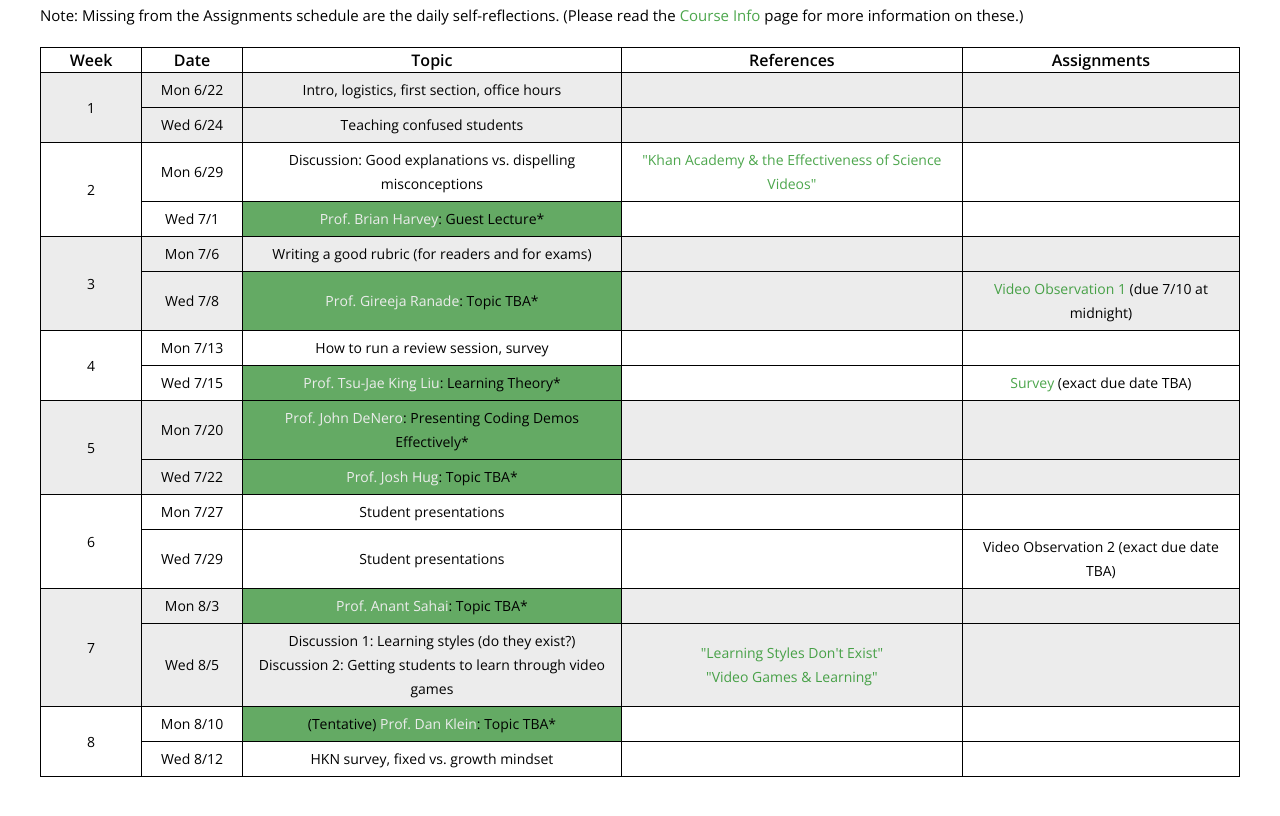
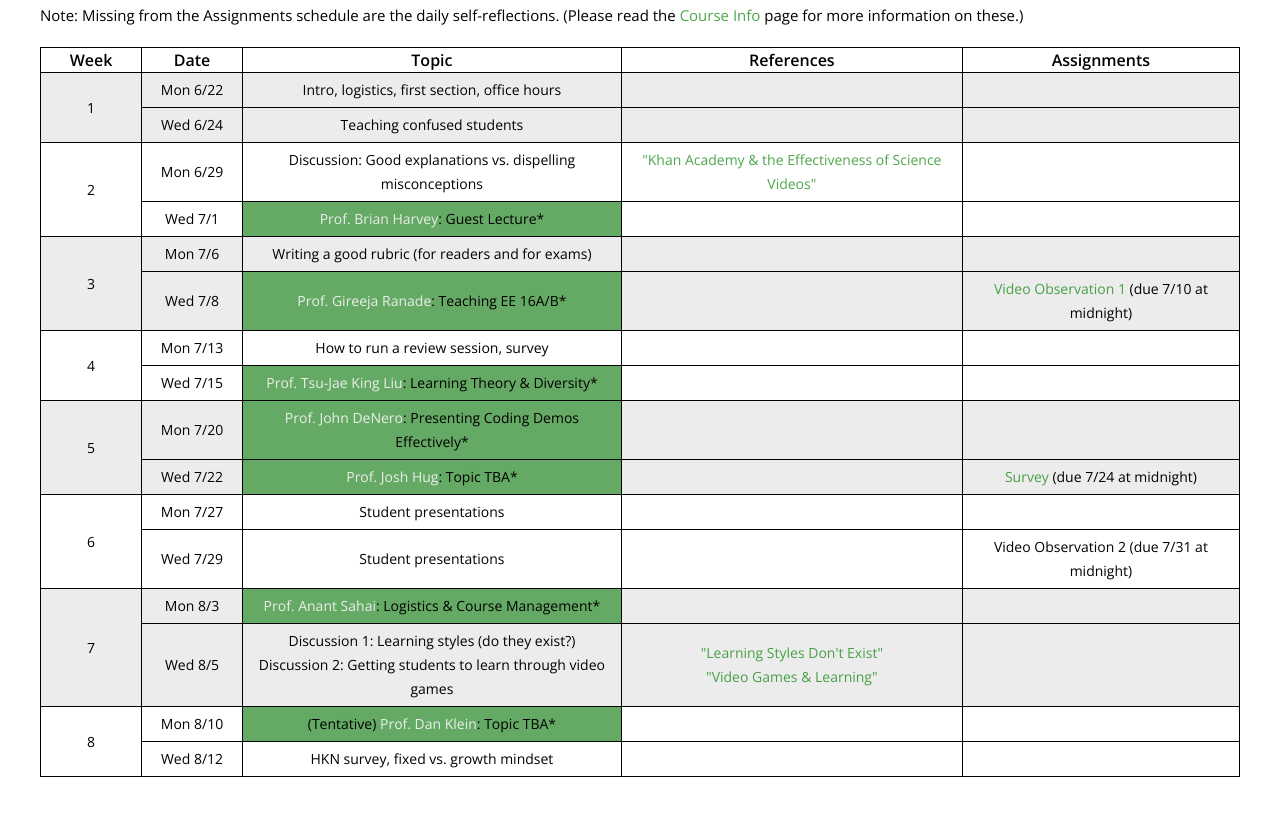
Before and after one commit to tylow/su16, a plain HTML site: page index.html in a window 1280 px wide. Shown: the part 396-1212 px from the top of the page. Drawn offline with nearby package versions, Linux system fonts and the light colour scheme.

Commit message:
Updated assignment due dates

```diff
--- a/index.html
+++ b/index.html
@@ -101,7 +101,7 @@
                     </tr>
                     <tr class="odd">
                         <td>Wed 7/8</td>
-                        <td class="guest-lecture"><a href="http://www.eecs.berkeley.edu/~gireeja/">Prof. Gireeja Ranade</a>: Topic TBA*</td>
+                        <td class="guest-lecture"><a href="http://www.eecs.berkeley.edu/~gireeja/">Prof. Gireeja Ranade</a>: Teaching EE 16A/B*</td>
                         <td></td>
                         <td><a href="https://piazza.com/class/i9j13uojoee1ck?cid=214">Video Observation 1</a> (due 7/10 at midnight)</td>
                     </tr>
@@ -115,9 +115,9 @@
                     </tr>
                     <tr>
                         <td>Wed 7/15</td>
-                        <td class="guest-lecture"><a href="http://www.eecs.berkeley.edu/~tking/">Prof. Tsu-Jae King Liu</a>: Learning Theory*</td>
+                        <td class="guest-lecture"><a href="http://www.eecs.berkeley.edu/~tking/">Prof. Tsu-Jae King Liu</a>: Learning Theory & Diversity*</td>
                         <td></td>
-                        <td><a href="https://piazza.com/class/i9j13uojoee1ck?cid=367">Survey</a> (exact due date TBA)</td>
+                        <td></td>
                     </tr>
                     <!-- Week 5 -->
                     <tr class="odd">
@@ -131,7 +131,7 @@
                         <td>Wed 7/22</td>
                         <td class="guest-lecture"><a href="https://www.eecs.berkeley.edu/Faculty/Homepages/joshhug.html">Prof. Josh Hug</a>: Topic TBA*</td>
                         <td></td>
-                        <td></td>
+                        <td><a href="https://piazza.com/class/i9j13uojoee1ck?cid=367">Survey</a> (due 7/24 at midnight)</td>
                     </tr>
                     <!-- Week 6 -->
                     <tr>
@@ -145,13 +145,13 @@
                         <td>Wed 7/29</td>
                         <td>Student presentations</td>
                         <td></td>
-                        <td>Video Observation 2 (exact due date TBA)</td>
+                        <td>Video Observation 2 (due 7/31 at midnight)</td>
                     </tr>
                     <!-- Week 7 -->
                     <tr class="odd">
                         <td rowspan="2">7</td>
                         <td>Mon 8/3</td>
-                        <td class="guest-lecture"><a href="http://www.eecs.berkeley.edu/~sahai/">Prof. Anant Sahai</a>: Topic TBA*</td>
+                        <td class="guest-lecture"><a href="http://www.eecs.berkeley.edu/~sahai/">Prof. Anant Sahai</a>: Logistics & Course Management*</td>
                         <td></td>
                         <td></td>
                     </tr>
```
